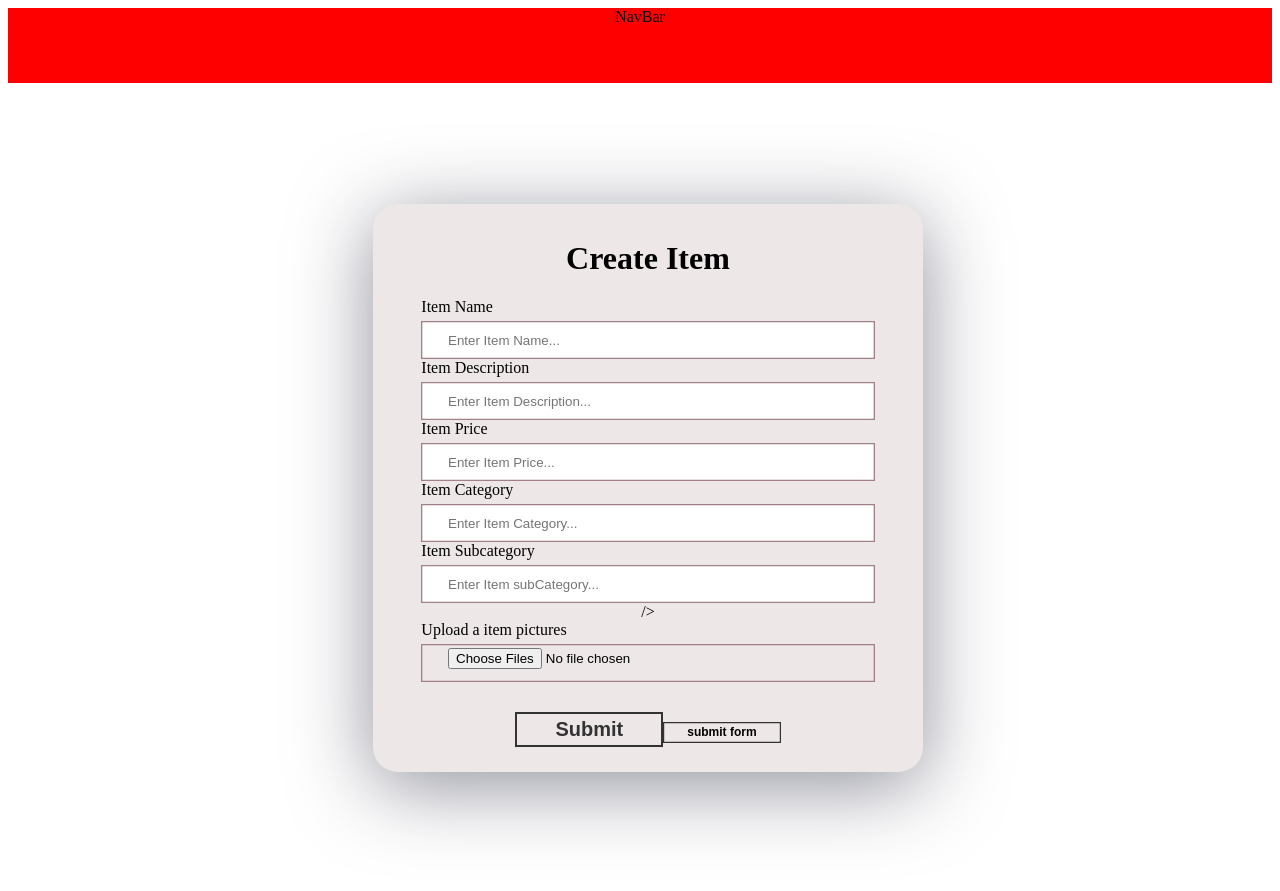
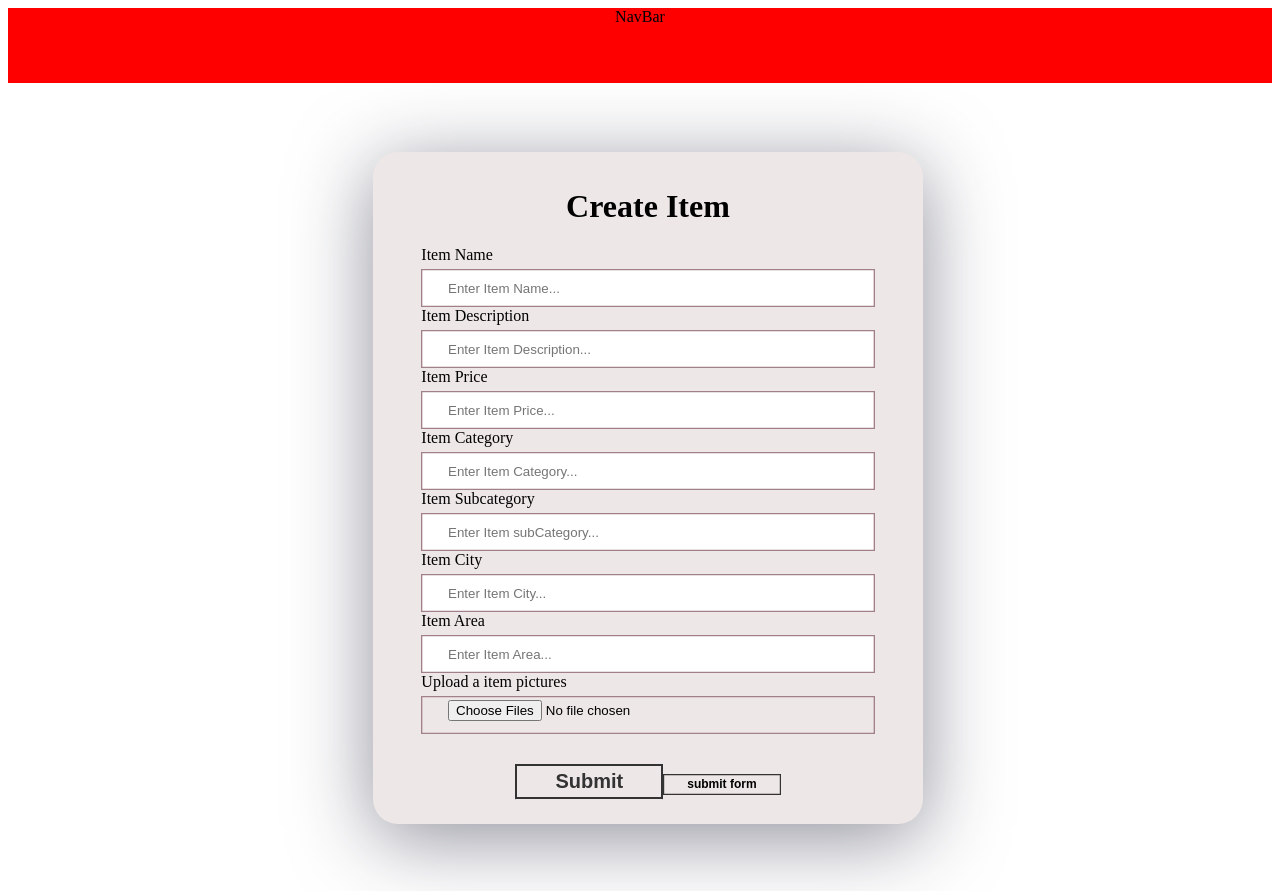
Before and after one commit to refatbaderkhan/rentable-client, a React (Create React App) app: page /add-item in a window 1280 px wide. Built offline with nearby package versions, Linux system fonts and the light colour scheme; no server answers; the HTML template or start-up script is replaced by a standard one.

Commit message:
updated city and area input methods

```diff
--- a/src/components/ui/CreateItemForm/index.jsx
+++ b/src/components/ui/CreateItemForm/index.jsx
@@ -136,7 +136,25 @@ import axios from 'axios';
                 })
               }
             />
-
+            <Input
+              label={"Item City"}
+              placeholder={"Enter Item City..."}
+              onChange={(item_city) =>
+                setItem({
+                  ...item,
+                  item_city,
+                })
+              }
+            />
+            <Input
+              label={"Item Area"}
+              placeholder={"Enter Item Area..."}
+              onChange={(item_area) =>
+                setItem({
+                  ...item,
+                  item_area,
+                })
+              }
             />
             <div className="label">Upload a item pictures</div>
             <input
```
